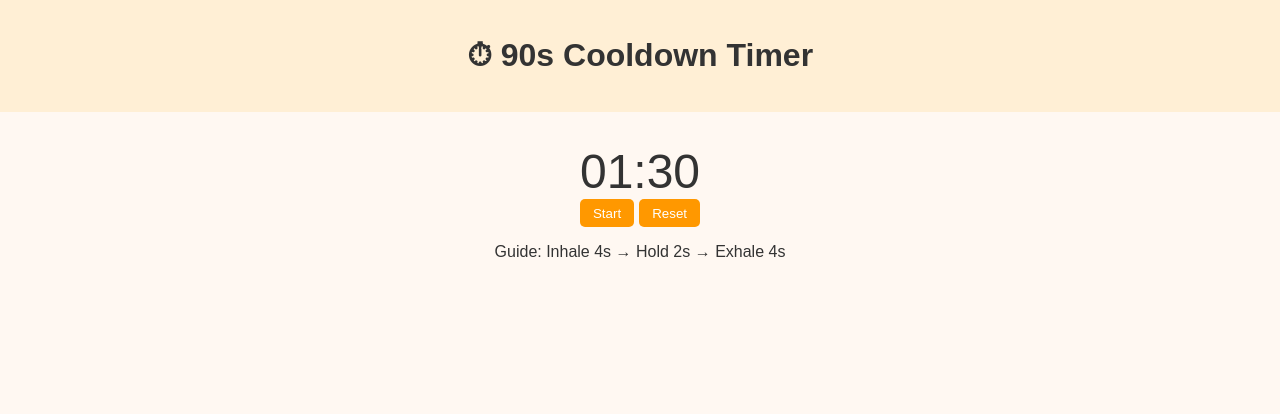
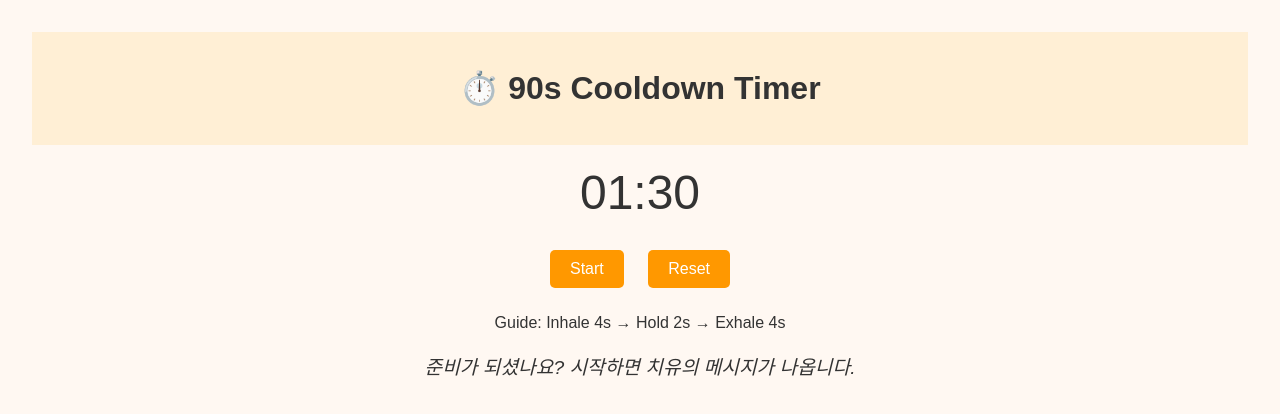
Before and after one commit to kris-data/ongi-tools, a plain HTML site: page ongi-lobby/t/cooldown/index.html in a window 1280 px wide. Drawn offline with Linux system fonts and the light colour scheme.

Commit message:
Update index.html

```diff
--- a/ongi-lobby/t/cooldown/index.html
+++ b/ongi-lobby/t/cooldown/index.html
@@ -4,15 +4,28 @@
   <meta charset="UTF-8">
   <title>90s Cooldown Timer</title>
   <link rel="stylesheet" href="../../assets/css/style.css">
-  <script defer src="../../assets/js/cooldown.js"></script>
+  <script defer src="cooldown.js"></script>
+  <style>
+    body { text-align: center; padding: 2em; }
+    #timer { font-size: 3em; margin: 20px 0; }
+    #quote-box { margin-top: 20px; font-size: 1.2em; font-style: italic; }
+    button { margin: 10px; padding: 10px 20px; font-size: 1em; }
+  </style>
 </head>
 <body>
-  <header><h1>⏱ 90s Cooldown Timer</h1></header>
-  <main style="text-align:center;padding:2em;">
-    <div id="timer" style="font-size:3em;">01:30</div>
-    <button onclick="startTimer()">Start</button>
-    <button onclick="resetTimer()">Reset</button>
+  <header>
+    <h1>⏱️ 90s Cooldown Timer</h1>
+  </header>
+
+  <main>
+    <div id="timer">01:30</div>
+    <button onclick="startCooldown()">Start</button>
+    <button onclick="location.reload()">Reset</button>
     <p>Guide: Inhale 4s → Hold 2s → Exhale 4s</p>
+
+    <div id="quote-box">
+      준비가 되셨나요? 시작하면 치유의 메시지가 나옵니다.
+    </div>
   </main>
 </body>
 </html>
```
